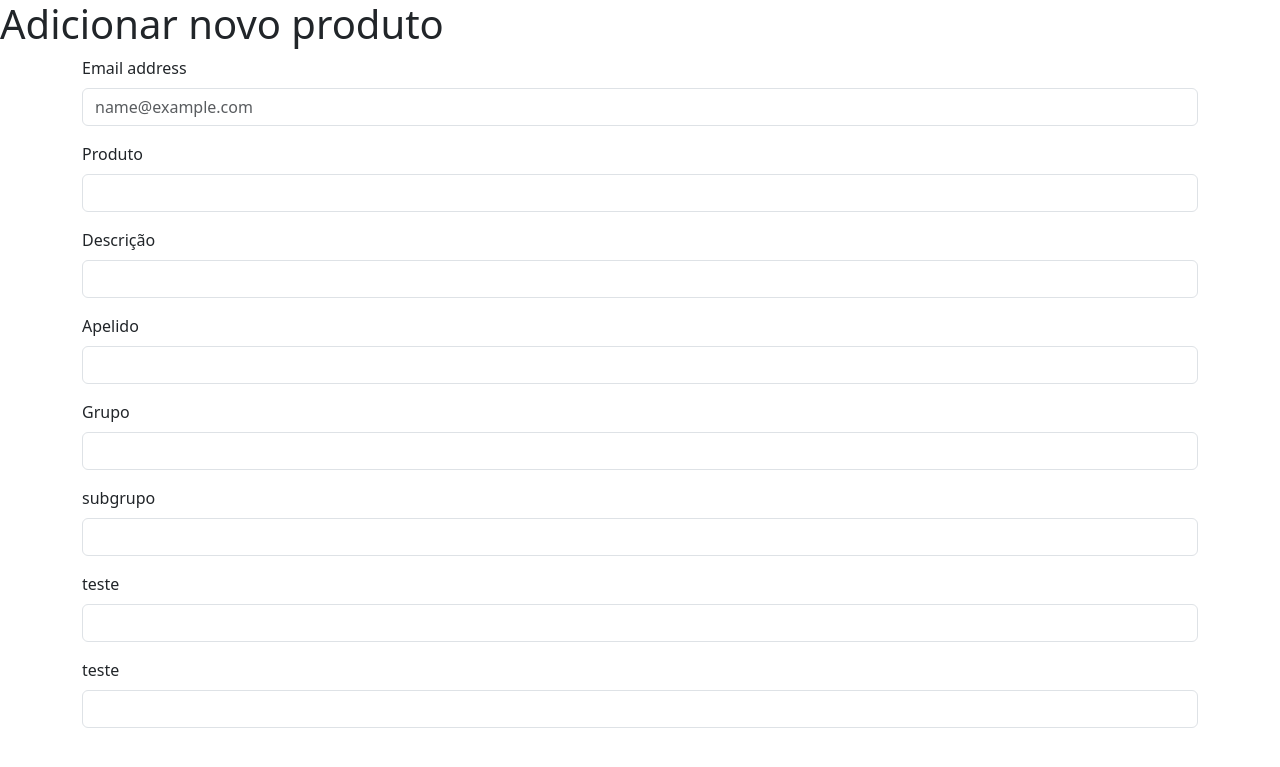
After one commit to ar7utz/php_teste-pratico_trovata, a PHP site: page /modulos/add_produto/add_prod.php in a window 1280 px wide. The commit adds this page. Shown: the top 767 px of the page. Run offline with PHP 8.4, Linux system fonts and the light colour scheme; tables that the repository leaves empty or names only in its code hold one stand-in row (values such as "Sample post").

Commit message:
att 22.06.24

```diff
--- /dev/null
+++ b/modulos/add_produto/add_prod.php
@@ -0,0 +1,66 @@
+<?php
+session_start();
+include '../../banco/conexao.php'
+?>
+<!DOCTYPE html>
+<html lang="pt-br">
+<head>
+    <meta charset="UTF-8">
+    <meta name="viewport" content="width=device-width, initial-scale=1.0">
+    <link href="https://cdn.jsdelivr.net/npm/bootstrap@5.3.3/dist/css/bootstrap.min.css"
+    rel="stylesheet" integrity="sha384-QWTKZyjpPEjISv5WaRU9OFeRpok6YctnYmDr5pNlyT2bRjXh0JMhjY6hW+ALEwIH"
+    crossorigin="anonymous">
+    <title>Adicionar produto</title>
+</head>
+<body>
+    <h1>Adicionar novo produto</h1>
+    <div class="container">
+        <form action="salvar_prod.php" method="GET">
+            <div class="mb-3">
+                <label for="FormControlInput1" class="form-label">Email address</label>
+                <input type="email" class="form-control" id="exampleFormControlInput1" placeholder="name@example.com">
+            </div>
+            <div class="mb-3">
+                <label for="a" class="form-label">Produto</label>
+                <input type="text" class="form-control" id="" name="" placeholder="">
+            </div>
+            <div class="mb-3">
+                <label for="a" class="form-label">Descrição</label>
+                <input type="text" class="form-control" id="" name="" placeholder="">
+            </div>
+            <div class="mb-3">
+                <label for="a" class="form-label">Apelido</label>
+                <input type="text" class="form-control" id="" name="" placeholder="">
+            </div>
+            <div class="mb-3">
+                <label for="a" class="form-label">Grupo</label>
+                <input type="text" class="form-control" id="" name="" placeholder="">
+            </div>
+            <div class="mb-3">
+                <label for="a" class="form-label">subgrupo</label>
+                <input type="text" class="form-control" id="" name="" placeholder="">
+            </div>
+            <div class="mb-3">
+                <label for="a" class="form-label">teste</label>
+                <input type="text" class="form-control" id="" name="" placeholder="">
+            </div>
+            <div class="mb-3">
+                <label for="a" class="form-label">teste</label>
+                <input type="text" class="form-control" id="" name="" placeholder="">
+            </div>
+        </form>
+    </div>
+
+
+
+
+
+
+
+
+    <script src="https://cdn.jsdelivr.net/npm/bootstrap@5.3.3/dist/js/bootstrap.bundle.min.js"
+    integrity="sha384-YvpcrYf0tY3lHB60NNkmXc5s9fDVZLESaAA55NDzOxhy9GkcIdslK1eN7N6jIeHz"
+    crossorigin="anonymous">
+</script>
+</body>
+</html>
```
Also changed, not shown: index.php (+7 -0 lines), modulos/add_produto/excluir_prod.php (added, +22 -0 lines), modulos/produtos.php (+28 -12 lines), modulos/add_produto/salvar_prod.php (added), modulos/add_produto/update_prod.php (added).
